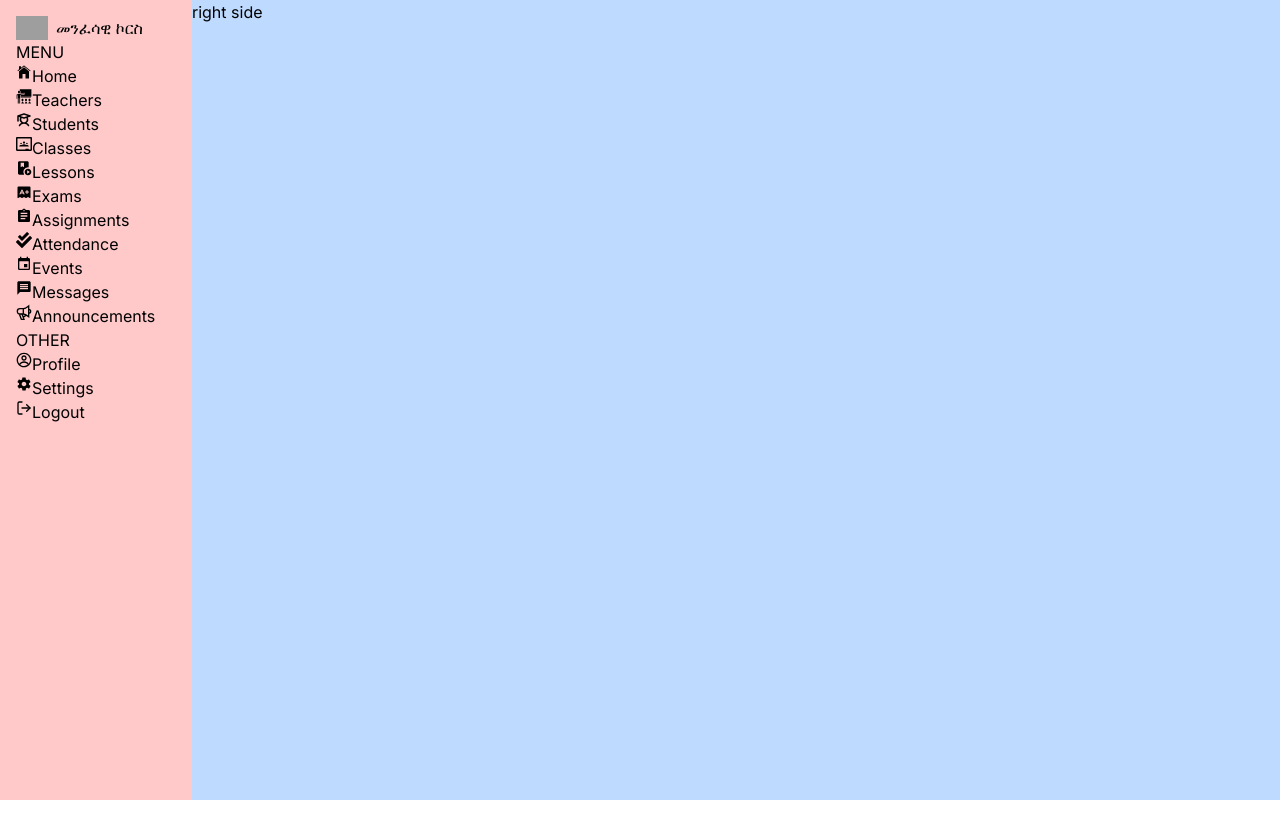
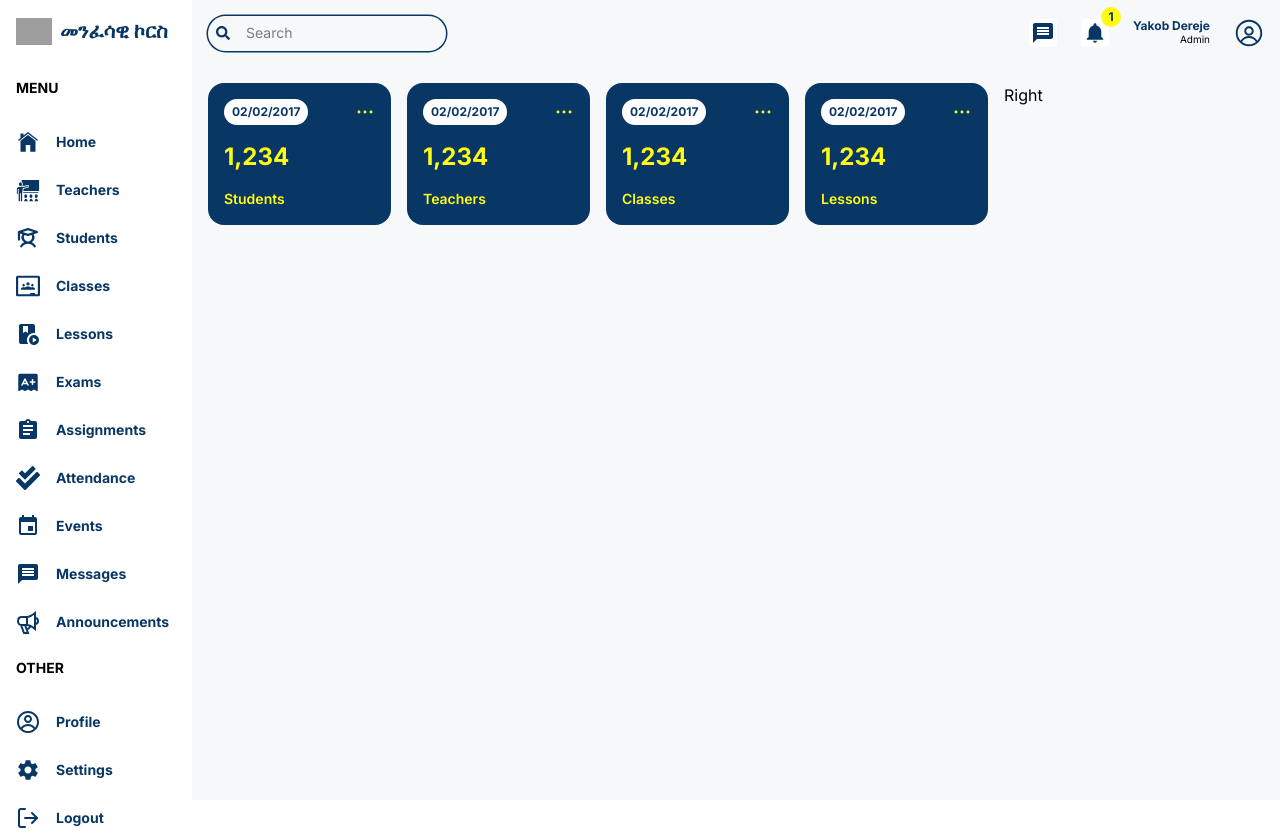
Before and after one commit to SenaKebe/Jit_Web_App, a Next.js app in the folder course/: page /admin in a window 1280 px wide. Before the commit the page ends 800 px from the top, so only its background shows below. Built offline with nearby package versions, Linux system fonts and the light colour scheme; grey boxes are pictures that could not be loaded.

Commit message:
admin pannel started

```diff
--- a/course/src/app/(dashboard)/admin/page.tsx
+++ b/course/src/app/(dashboard)/admin/page.tsx
@@ -1,5 +1,24 @@
+import UserCard from "@/src/components/UserCard";
+
 const AdminPage = () => {
-  return <div className="">AdminPage</div>;
+  return (
+    <div className="p-4 flex gap-4 flex-col md:flex-row">
+      {/* LEFT  */}
+      <div className="w-full lg:w-3/4">
+        {/* USER CARDS  */}
+
+        <div className="flex gap-4 justify-between flex-wrap">
+          <UserCard type="Students" />
+          <UserCard type="Teachers" />
+          <UserCard type="Classes" />
+          <UserCard type="Lessons" />
+        </div>
+      </div>
+
+      {/* RIGHT  */}
+      <div className="w-full lg:w-1/4">Right</div>
+    </div>
+  );
 };
 
 export default AdminPage;
--- a/course/src/app/(dashboard)/layout.tsx
+++ b/course/src/app/(dashboard)/layout.tsx
@@ -1,6 +1,7 @@
 import Link from "next/link";
 import Image from "next/image";
 import Menu from "@/src/components/Menu";
+import Navbar from "@/src/components/Navbar";
 
 export default function DashboardLayout({
   children,
@@ -11,7 +12,7 @@ export default function DashboardLayout({
     <div className="h-screen flex">
       {/* left side  */}
 
-      <div className="w-[15%] md:w-[8%] lg:w-[16%] xl:w-[15%] bg-red-200 p-4 ">
+      <div className="w-[15%] md:w-[8%] lg:w-[16%] xl:w-[15%]  p-4 ">
         <Link
           href="/"
           className="flex items-center justify-center lg:justify-start gap-2"
@@ -19,18 +20,21 @@ export default function DashboardLayout({
           <Image
             src="/kdus_gebriel_gibi_logo.png"
             alt="logo"
-            width={32}
-            height={32}
+            width={36}
+            height={36}
           />
-          <span className="hidden lg:block">መንፈሳዊ ኮርስ</span>
+          <span className="hidden lg:block text-[#083765] font-bold text-[20px]">
+            መንፈሳዊ ኮርስ
+          </span>
         </Link>
         <Menu />
       </div>
 
       {/* right side  */}
 
-      <div className="w-[85%] md:w-[92%] lg:w-[84%] xl:w-[85%] bg-blue-200">
-        right side
+      <div className="w-[85%] md:w-[92%] lg:w-[84%] xl:w-[85%] bg-[#F7F8FA] overflow-scroll">
+        <Navbar />
+        {children}
       </div>
     </div>
   );
--- a/course/src/components/Menu.tsx
+++ b/course/src/components/Menu.tsx
@@ -101,14 +101,20 @@ const menuItems = [
 
 const Menu = () => {
   return (
-    <div>
+    <div className="mt-4 text-sm">
       {menuItems.map((i) => (
-        <div className="" key={i.title}>
-          <span>{i.title}</span>
+        <div className="flex flex-col gap-2" key={i.title}>
+          <span className="hidden lg:block text-black font-bold my-4">
+            {i.title}
+          </span>
           {i.items.map((item) => (
-            <Link href={item.href} key={item.label} className="flex">
-              <div>{item.icon}</div>
-              <span>{item.label}</span>
+            <Link
+              href={item.href}
+              key={item.label}
+              className="flex items-center justify-center lg:justify-start gap-4 text-[#083765] font-bold py-2"
+            >
+              <div className="text-2xl">{item.icon}</div>
+              <span className="hidden lg:block">{item.label}</span>
             </Link>
           ))}
         </div>
--- a/course/src/components/Navbar.tsx
+++ b/course/src/components/Navbar.tsx
@@ -1,7 +1,49 @@
+import { FaSearch } from "react-icons/fa";
+import { MdMessage } from "react-icons/md";
+import { IoMdNotifications } from "react-icons/io";
+import { RxAvatar } from "react-icons/rx";
+
 const Navbar = () => {
   return (
-    <div className=''>Navbar</div>
-  )
-}
+    <div className="flex items-center justify-between p-4">
+      {/* SEARCH BAR  */}
 
-export default Navbar
+      <div className="hidden md:flex items-center gap-2 text-xs rounded-full ring-[1.5px] ring-[#083765] px-2">
+        <FaSearch className="text-[#083765] font-bold text-[14px]" />
+        <input
+          type="text"
+          placeholder="Search"
+          className="w-[200px] p-2 bg-transparent outline-none text-[14px]"
+        />
+      </div>
+
+      {/* ICONS AND USER   */}
+
+      <div className="flex items-center gap-6 justify-end w-full">
+        <div className="bg-white text-[#083765] font-bold rounded full w-7 h-7 flex items-center justify-center cursor-pointer">
+          <MdMessage className="text-2xl" />
+        </div>
+
+        <div className="bg-white text-[#083765] font-bold rounded full w-7 h-7 flex items-center justify-center cursor-pointer relative">
+          <IoMdNotifications className="text-2xl" />
+          <div className="absolute -top-3 -right-3 w-5 h-5 flex items-center justify-center bg-[#FFFB15] text-[#083765] rounded-full text-xs">
+            1
+          </div>
+        </div>
+
+        <div className="flex flex-col">
+          <span className="text-xs leading-3 text-[#083765] font-bold">
+            Yakob Dereje
+          </span>
+          <span className="text-[10px] text-right">Admin</span>
+        </div>
+
+        <div>
+          <RxAvatar className="rounded-full text-3xl text-[#083765] font-bold cursor-pointer" />
+        </div>
+      </div>
+    </div>
+  );
+};
+
+export default Navbar;
--- /dev/null
+++ b/course/src/components/UserCard.tsx
@@ -0,0 +1,18 @@
+import { IoIosMore } from "react-icons/io";
+
+const UserCard = ({ type }: { type: string }) => {
+  return (
+    <div className="rounded-2xl bg-[#083765] text-[#FFFB15] p-4 flex-1 min-w-[130px]">
+      <div className="flex justify-between items-center">
+        <span className="text-[12px] bg-white px-2 font-bold py-1 rounded-full text-[#083765]">
+          02/02/2017
+        </span>
+        <IoIosMore className="text-[#FFFB15] text-[20px] font-bold" />
+      </div>
+      <h1 className="font-bold text-2xl my-4">1,234</h1>
+      <h2 className="text-sm font-semibold">{type}</h2>
+    </div>
+  );
+};
+
+export default UserCard;
--- /dev/null
+++ b/course/tailwind.config.ts
@@ -0,0 +1,23 @@
+import type { Config } from "tailwindcss";
+
+const config: Config = {
+  content: [
+    "./src/pages/**/*.{js,ts,jsx,tsx,mdx}",
+    "./src/components/**/*.{js,ts,jsx,tsx,mdx}",
+    "./src/app/**/*.{js,ts,jsx,tsx,mdx}",
+  ],
+
+  theme: {
+    extend: {
+      colors: {
+        blueColorGG: "#083765",
+        yellowColorGG: "#FFFB15",
+        greyColorGG: "#F7F8FA",
+      },
+    },
+  },
+
+  plugins: [],
+};
+
+export default config;
```
